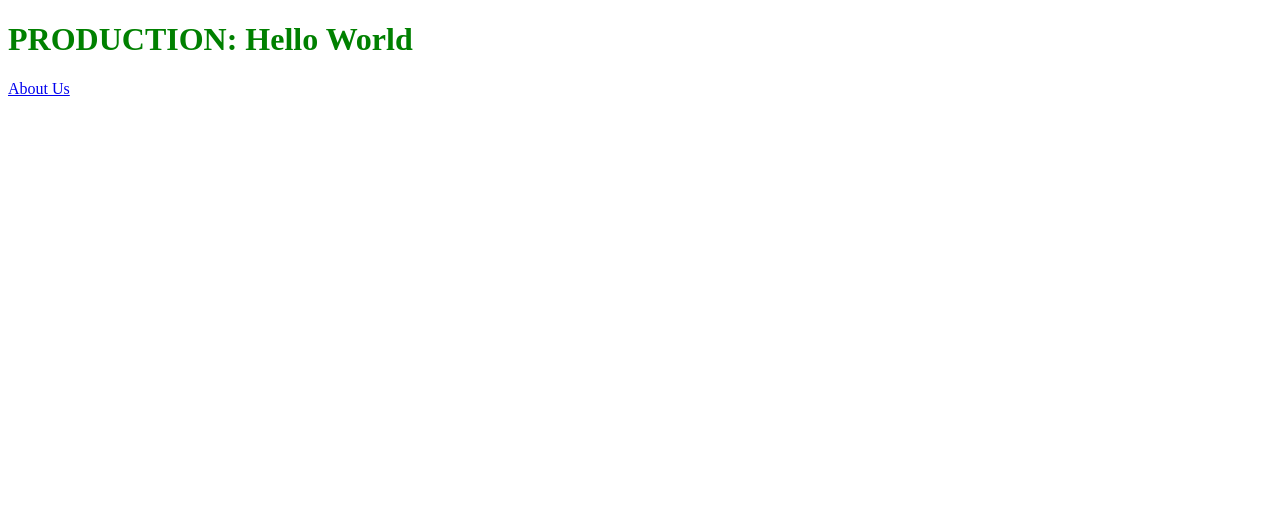
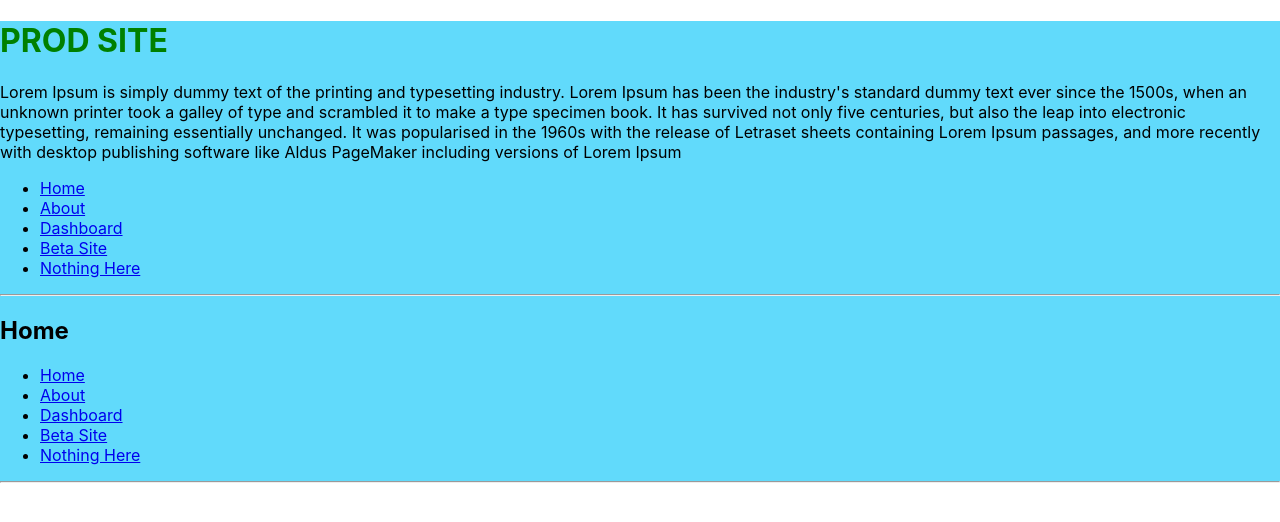
Before and after one commit to samhkcho/site2, a React (Create React App) app: page / in a window 1280 px wide. Shown: the top 522 px of the page. Built offline with nearby package versions, Linux system fonts and the light colour scheme.

Commit message:
make prod site diff

```diff
--- a/src/App.css
+++ b/src/App.css
@@ -1,3 +1,7 @@
+#root {
+  background-color: #61dafb;
+}
+
 .App {
   text-align: center;
 }
--- a/src/App.js
+++ b/src/App.js
@@ -1,22 +1,112 @@
+import * as React from 'react';
+import { Routes, Route, Outlet, Link } from 'react-router-dom';
 import './App.css';
 
-function App() {
+export default function App() {
   return (
-    <div className="App">
-      <header className="App-header">
-        <p>
-          jolly-bavarois-a2e184 Edit <code>src/App.js</code> and save to reload.
-        </p>
-        <a
-          className="App-link"
-          href="https://reactjs.org"
-          target="_blank"
-          rel="noopener noreferrer">
-          Learn React
-        </a>
-      </header>
+    <div>
+      <h1 style={{ color: 'green' }}>PROD SITE</h1>
+
+      <p>
+        Lorem Ipsum is simply dummy text of the printing and typesetting
+        industry. Lorem Ipsum has been the industry's standard dummy text ever
+        since the 1500s, when an unknown printer took a galley of type and
+        scrambled it to make a type specimen book. It has survived not only five
+        centuries, but also the leap into electronic typesetting, remaining
+        essentially unchanged. It was popularised in the 1960s with the release
+        of Letraset sheets containing Lorem Ipsum passages, and more recently
+        with desktop publishing software like Aldus PageMaker including versions
+        of Lorem Ipsum
+      </p>
+
+      {/* Routes nest inside one another. Nested route paths build upon
+            parent route paths, and nested route elements render inside
+            parent route elements. See the note about <Outlet> below. */}
+      <Routes>
+        <Route path="/" element={<Layout />}>
+          <Route index element={<Home />} />
+          <Route path="about" element={<About />} />
+          <Route path="dashboard" element={<Dashboard />} />
+
+          {/* Using path="*"" means "match anything", so this route
+                acts like a catch-all for URLs that we don't have explicit
+                routes for. */}
+          <Route path="*" element={<NoMatch />} />
+        </Route>
+        <Route index element={<Home />} />
+        <Route path="*" element={<NoMatch />} />
+      </Routes>
     </div>
   );
 }
 
-export default App;
+function Layout() {
+  return (
+    <div>
+      {/* A "layout route" is a good place to put markup you want to
+          share across all the pages on your site, like navigation. */}
+      <nav>
+        <ul>
+          <li>
+            <Link to="/">Home</Link>
+          </li>
+          <li>
+            <Link to="/about">About</Link>
+          </li>
+          <li>
+            <Link to="/dashboard">Dashboard</Link>
+          </li>
+          <li>
+            <Link to="/beta">Beta Site</Link>
+          </li>
+          <li>
+            <Link to="/nothing-here">Nothing Here</Link>
+          </li>
+        </ul>
+      </nav>
+
+      <hr />
+
+      {/* An <Outlet> renders whatever child route is currently active,
+          so you can think about this <Outlet> as a placeholder for
+          the child routes we defined above. */}
+      <Outlet />
+    </div>
+  );
+}
+
+function Home() {
+  return (
+    <div>
+      <h2>Home</h2>
+      <Layout />
+    </div>
+  );
+}
+
+function About() {
+  return (
+    <div>
+      <h2>About</h2>
+    </div>
+  );
+}
+
+function Dashboard() {
+  return (
+    <div>
+      <h2>Dashboard</h2>
+    </div>
+  );
+}
+
+function NoMatch() {
+  return (
+    <div>
+      <h2>Nothing to see here!</h2>
+      <p>
+        <Link to="/">Go to the home page</Link>
+      </p>
+    </div>
+  );
+}
--- a/src/index.js
+++ b/src/index.js
@@ -1,23 +1,14 @@
 import React from 'react';
-import { createRoot } from 'react-dom/client';
-import { createBrowserRouter, RouterProvider, Link } from 'react-router-dom';
+import ReactDOM from 'react-dom/client';
+import { BrowserRouter } from 'react-router-dom';
 
-const router = createBrowserRouter([
-  {
-    path: '/',
-    element: (
-      <div>
-        <h1 style={{ color: 'green' }}>PRODUCTION: Hello World</h1>
-        <Link to="about">About Us</Link>
-      </div>
-    ),
-  },
-  {
-    path: 'about',
-    element: <div>About</div>,
-  },
-]);
+import './index.css';
+import App from './App';
 
-createRoot(document.getElementById('root')).render(
-  <RouterProvider router={router} />
+ReactDOM.createRoot(document.getElementById('root')).render(
+  <React.StrictMode>
+    <BrowserRouter>
+      <App />
+    </BrowserRouter>
+  </React.StrictMode>
 );
```
